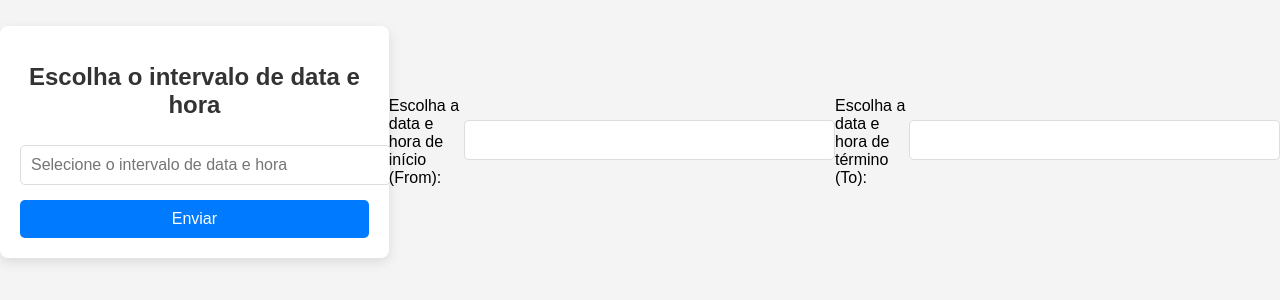
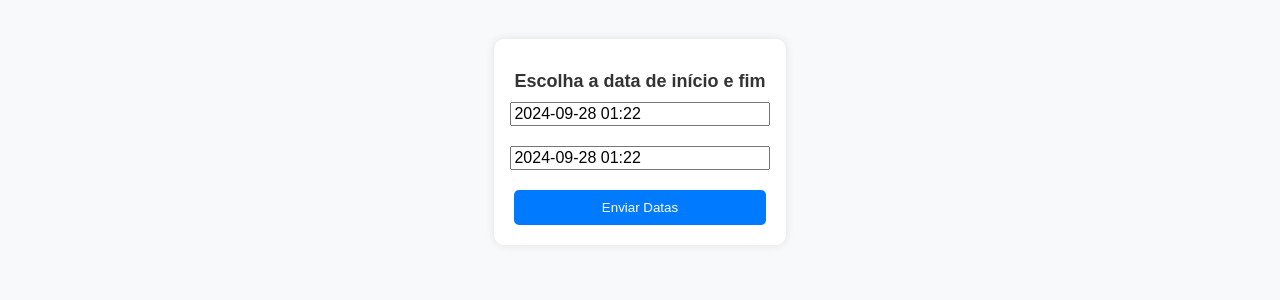
Before and after one commit to H3-LAB/telegram-calendar, a plain HTML site: page index.html in a window 1280 px wide. Shown: the part 258-558 px from the top of the page. Drawn offline with nearby package versions, Linux system fonts and the light colour scheme.

Commit message:
Update index.html

```diff
--- a/index.html
+++ b/index.html
@@ -2,103 +2,112 @@
 <html lang="en">
 <head>
     <meta charset="UTF-8">
-    <meta name="viewport" content="width=device-width, initial-scale=1.0">
-    <title>Telegram Calendar</title>
-    <!-- Flatpickr CSS -->
-    <link rel="stylesheet" href="https://cdnjs.cloudflare.com/ajax/libs/flatpickr/4.6.9/flatpickr.min.css">
+    <meta name="viewport" content="width=device-width, initial-scale=1.0, user-scalable=no">
+    <title>Calendário de Seleção</title>
+
+    <!-- Incluindo uma biblioteca de calendário leve -->
+    <link href="https://cdn.jsdelivr.net/npm/flatpickr/dist/flatpickr.min.css" rel="stylesheet">
     <style>
-        body {
-            font-family: Arial, sans-serif;
-            background-color: #f4f4f4;
+        body, html {
+            height: 100%;
             margin: 0;
-            padding: 0;
             display: flex;
             justify-content: center;
             align-items: center;
-            height: 100vh;
+            font-family: Arial, sans-serif;
+            background-color: #f8f9fa;
         }
-        .container {
-            background-color: #fff;
+
+        .calendar-container {
+            display: flex;
+            flex-direction: column;
+            align-items: center;
             padding: 20px;
-            border-radius: 8px;
-            box-shadow: 0px 4px 12px rgba(0, 0, 0, 0.1);
+            background-color: #ffffff;
+            box-shadow: 0px 0px 10px rgba(0, 0, 0, 0.1);
+            border-radius: 10px;
+            width: 90%;
             max-width: 400px;
+        }
+
+        .calendar-container h1 {
+            font-size: 18px;
+            margin-bottom: 10px;
+            color: #333;
+        }
+
+        .flatpickr {
+            font-size: 16px;
+            margin-bottom: 20px;
             width: 100%;
         }
-        h1 {
-            color: #333;
-            text-align: center;
-            font-size: 1.5rem;
-        }
-        input {
-            width: 100%;
-            padding: 10px;
-            margin-top: 10px;
-            font-size: 1rem;
-            border: 1px solid #ddd;
-            border-radius: 5px;
-            margin-bottom: 15px;
-        }
-        button {
-            width: 100%;
-            padding: 10px;
-            font-size: 1rem;
+
+        .submit-btn {
+            padding: 10px 20px;
             background-color: #007bff;
-            color: white;
+            color: #ffffff;
             border: none;
             border-radius: 5px;
             cursor: pointer;
+            width: 100%;
+            text-align: center;
         }
-        button:hover {
+
+        .submit-btn:hover {
             background-color: #0056b3;
         }
     </style>
 </head>
 <body>
 
-    <div class="container">
-        <h1>Escolha o intervalo de data e hora</h1>
-        <input type="text" id="calendar" placeholder="Selecione o intervalo de data e hora">
-        <button id="submit">Enviar</button>
+    <div class="calendar-container">
+        <h1>Escolha a data de início e fim</h1>
+        <input id="from_date" type="text" class="flatpickr" placeholder="Data de Início" readonly>
+        <input id="to_date" type="text" class="flatpickr" placeholder="Data de Fim" readonly>
+        <button class="submit-btn" onclick="sendDateToBot()">Enviar Datas</button>
     </div>
 
-    <!-- Flatpickr JS -->
-    <script src="https://cdnjs.cloudflare.com/ajax/libs/flatpickr/4.6.9/flatpickr.min.js"></script>
-    <script src="https://cdnjs.cloudflare.com/ajax/libs/flatpickr/4.6.9/l10n/pt.js"></script>
-<label for="from-date">Escolha a data e hora de início (From):</label>
-<input type="text" id="from-date" />
+    <!-- Biblioteca de calendário -->
+    <script src="https://cdn.jsdelivr.net/npm/flatpickr"></script>
 
-<label for="to-date">Escolha a data e hora de término (To):</label>
-<input type="text" id="to-date" />
+    <script>
+        // Inicializar o calendário com a biblioteca flatpickr
+        flatpickr("#from_date", {
+            enableTime: true,
+            dateFormat: "Y-m-d H:i",
+            maxDate: new Date(),
+            defaultDate: new Date(),
+            time_24hr: true
+        });
 
-<script>
-    // Inicializar o flatpickr para a data de início
-    const fromDate = flatpickr("#from-date", {
-        enableTime: true,  // Permite escolha da hora
-        dateFormat: "d/m/Y H:i",  // Formato de data
-        minDate: new Date().fp_incr(-30),  // Permite datas até 30 dias no passado
-        maxDate: "today",  // Limita a data máxima para o presente
-        time_24hr: true,  // Usa o formato 24 horas
-        locale: {
-            firstDayOfWeek: 1 // Define a segunda-feira como o primeiro dia da semana
-        },
-        onChange: function(selectedDates, dateStr, instance) {
-            // Atualiza o minDate do campo to-date ao selecionar o from-date
-            toDate.set('minDate', dateStr);
+        flatpickr("#to_date", {
+            enableTime: true,
+            dateFormat: "Y-m-d H:i",
+            maxDate: new Date(),
+            defaultDate: new Date(),
+            time_24hr: true
+        });
+
+        // Função para enviar as datas ao bot do Telegram
+        function sendDateToBot() {
+            const fromDate = document.getElementById('from_date').value;
+            const toDate = document.getElementById('to_date').value;
+
+            if (!fromDate || !toDate) {
+                alert("Por favor, selecione ambas as datas.");
+                return;
+            }
+
+            const data = {
+                from_date: fromDate,
+                to_date: toDate
+            };
+
+            Telegram.WebApp.sendData(JSON.stringify(data));  // Envia os dados de volta ao bot
         }
-    });
 
-    // Inicializar o flatpickr para a data de término
-    const toDate = flatpickr("#to-date", {
-        enableTime: true,  // Permite escolha da hora
-        dateFormat: "d/m/Y H:i",  // Formato de data
-        minDate: new Date().fp_incr(-30),  // Permite datas até 30 dias no passado
-        maxDate: "today",  // Limita a data máxima para o presente
-        time_24hr: true,  // Usa o formato 24 horas
-        locale: {
-            firstDayOfWeek: 1 // Define a segunda-feira como o primeiro dia da semana
-        }
-    });
-</script>
+        // Inicializa a WebApp do Telegram quando a página carrega
+        Telegram.WebApp.ready();
+    </script>
 </body>
 </html>
```
